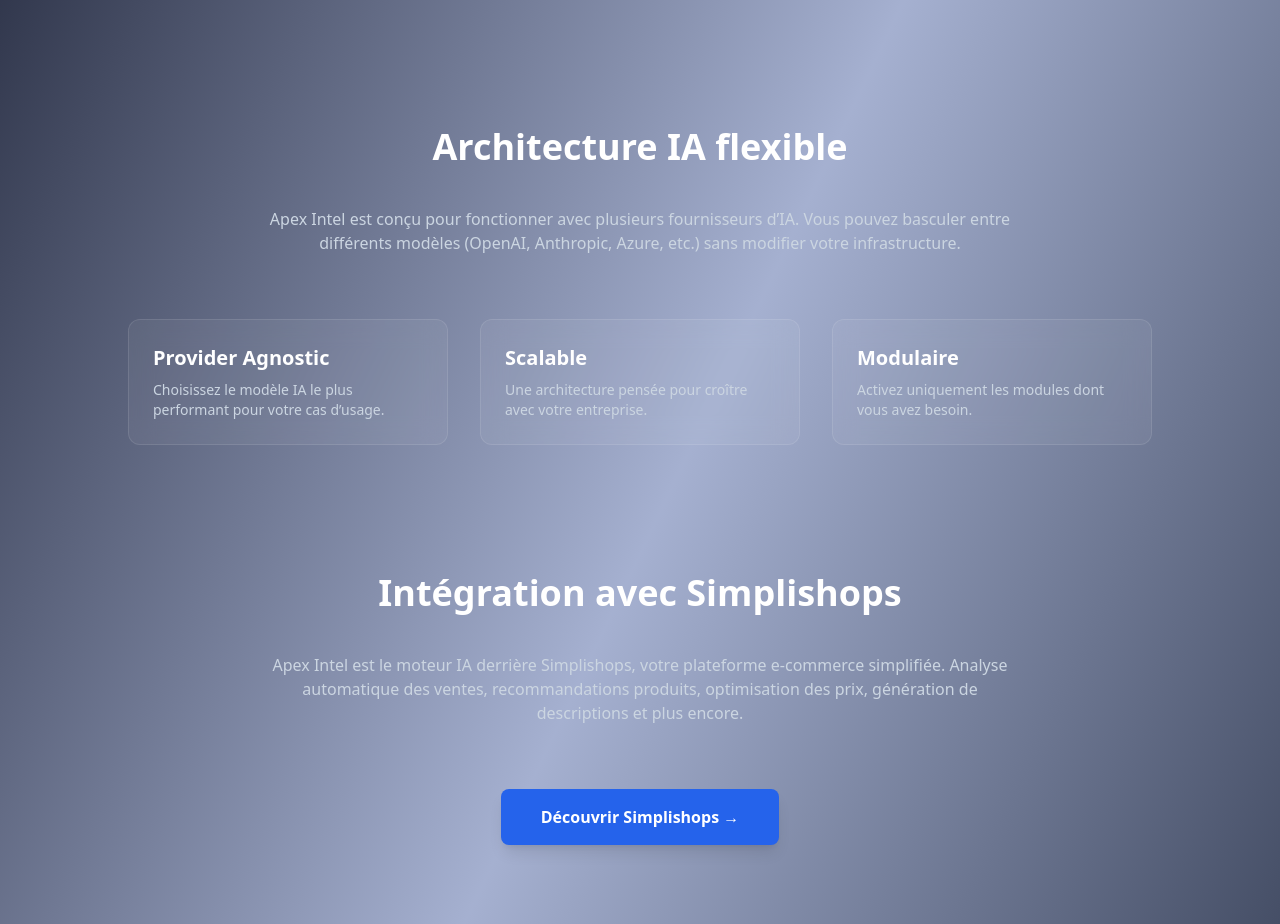
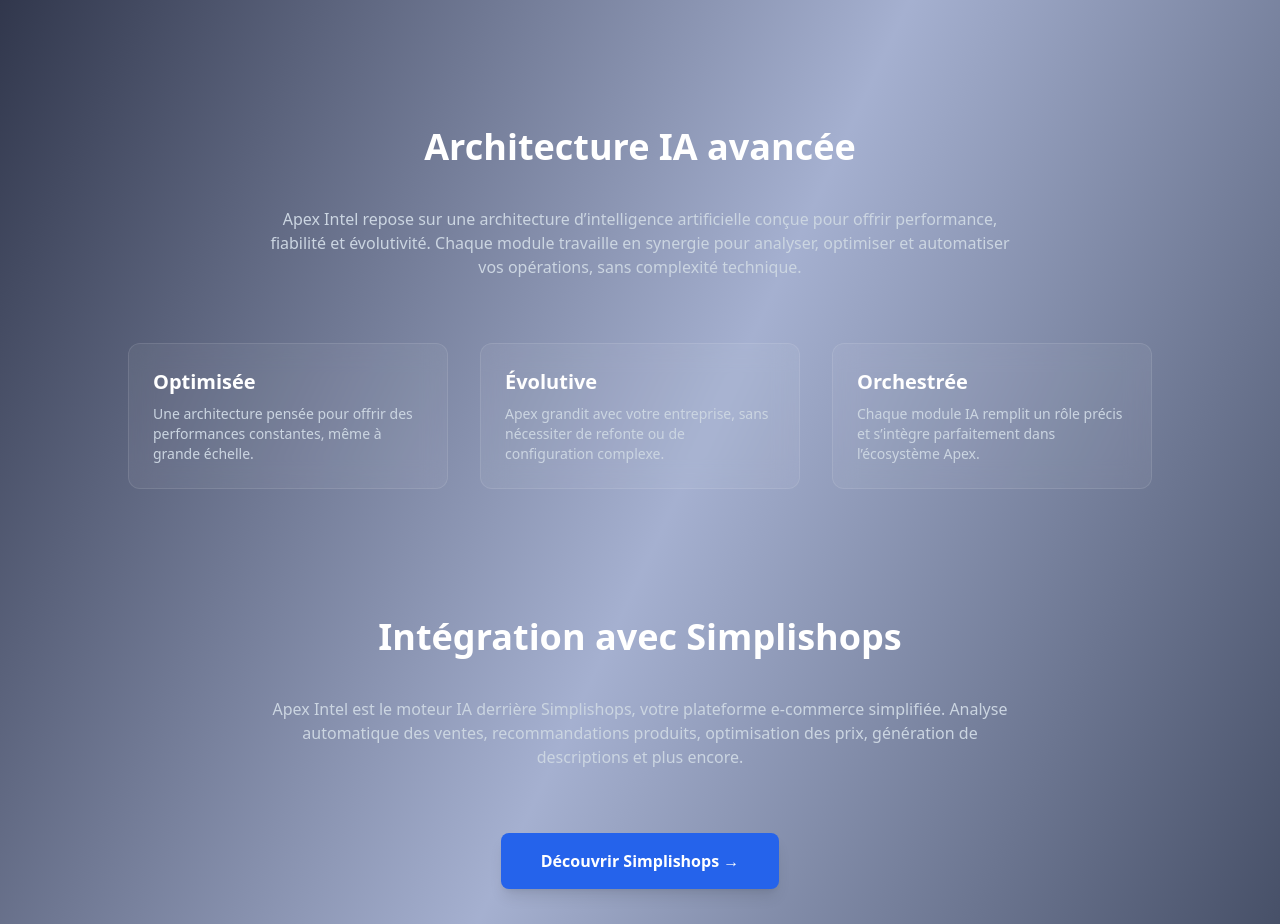
Before and after one commit to willjauvin/apex.logistique, a Next.js app: page / in a window 1280 px wide. Shown: the part 789-1713 px from the top of the page. Built offline with nearby package versions, Linux system fonts and the light colour scheme.

Commit message:
Update page.tsx

```diff
--- a/app/page.tsx
+++ b/app/page.tsx
@@ -77,28 +77,28 @@
 
       {/* ARCHITECTURE */}
 <section className="container mx-auto px-6 pb-32">
-        <h2 className="text-4xl font-bold text-center mb-10">Architecture IA flexible</h2>
+  <h2 className="text-4xl font-bold text-center mb-10">Architecture IA avancée</h2>
   <p className="text-slate-300 text-center max-w-3xl mx-auto mb-16">
-          Apex Intel est conçu pour fonctionner avec plusieurs fournisseurs d’IA.
-          Vous pouvez basculer entre différents modèles (OpenAI, Anthropic, Azure, etc.)
-          sans modifier votre infrastructure.
+    Apex Intel repose sur une architecture d’intelligence artificielle conçue pour offrir
+    performance, fiabilité et évolutivité. Chaque module travaille en synergie pour analyser,
+    optimiser et automatiser vos opérations, sans complexité technique.
   </p>
 
   <div className="grid grid-cols-1 md:grid-cols-3 gap-8 max-w-5xl mx-auto">
 
     <ArchitectureCard
-            title="Provider Agnostic"
-            text="Choisissez le modèle IA le plus performant pour votre cas d’usage."
+      title="Optimisée"
+      text="Une architecture pensée pour offrir des performances constantes, même à grande échelle."
     />
 
     <ArchitectureCard
-            title="Scalable"
-            text="Une architecture pensée pour croître avec votre entreprise."
+      title="Évolutive"
+      text="Apex grandit avec votre entreprise, sans nécessiter de refonte ou de configuration complexe."
     />
 
     <ArchitectureCard
-            title="Modulaire"
-            text="Activez uniquement les modules dont vous avez besoin."
+      title="Orchestrée"
+      text="Chaque module IA remplit un rôle précis et s’intègre parfaitement dans l’écosystème Apex."
     />
 
   </div>
```
Lines whose indentation alone changed are shown as unchanged.
